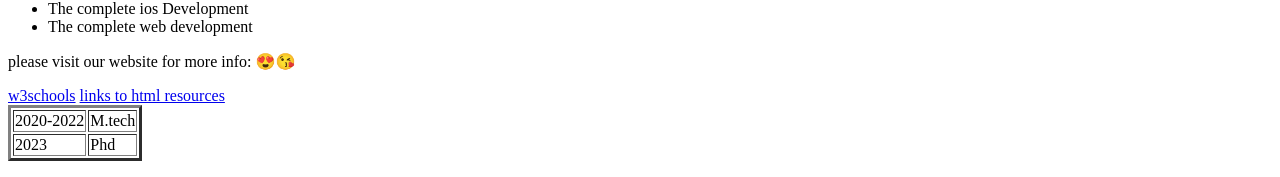
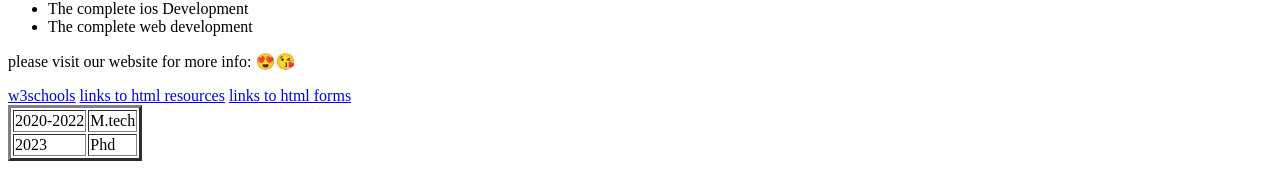
Before and after one commit to mrudula123456/cv, a plain HTML site: page index.html in a window 1280 px wide. Shown: the part 146-323 px from the top of the page. Drawn offline with Linux system fonts and the light colour scheme.

Commit message:
added forms

```diff
--- a/index.html
+++ b/index.html
@@ -16,6 +16,8 @@
 <p>please visit our website for more info: 😍😘</p>
 <a href="https://www.w3schools.com/HTML/html_lists.asp" target="_blank">w3schools</a>
 <a href="html_resources.html" target="_blank"> links to html resources</a>
+<a href="forms.html" target="_blank"> links to html forms</a>
+
 
 <table border="3">
   <tr>
```
